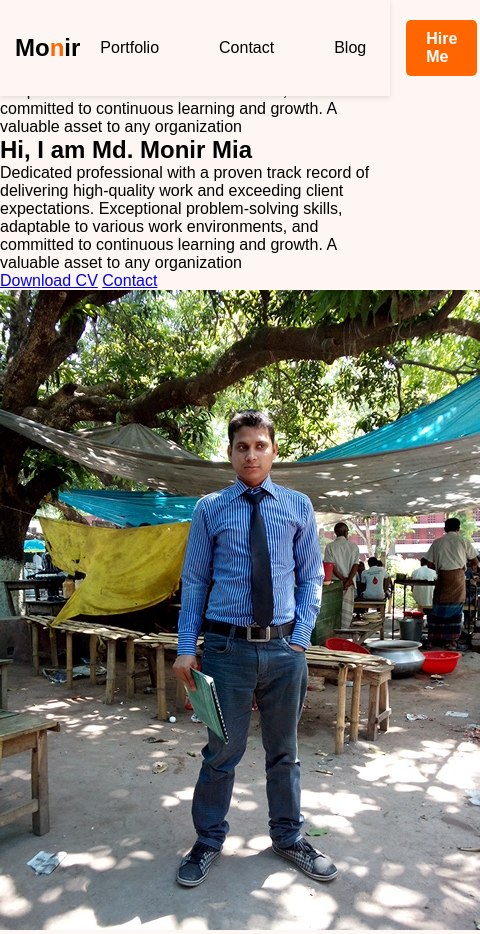
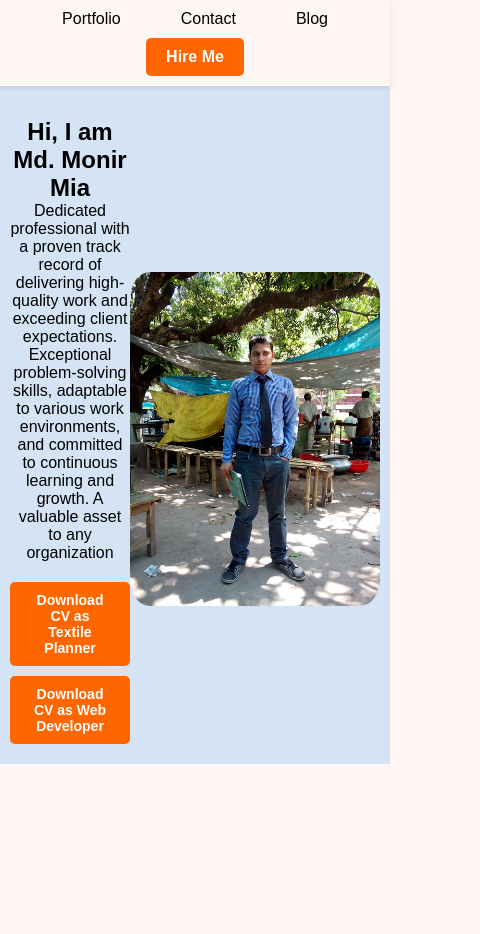
Before and after one commit to monir3430/my_portfolio, a plain HTML site: page index.html in a window 390 px wide. Shown: the whole page, 480 px wide, since content can reach past the window. After the commit the page ends 844 px from the top, so only its background shows below. Drawn offline with Linux system fonts and the light colour scheme.

Commit message:
section-css

```diff
--- a/index.html
+++ b/index.html
@@ -7,9 +7,11 @@
     <link rel="stylesheet" href="styles.css">
 </head>
 <body>
+    <div class="watermark">Developer</div>
     <nav class="navbar">
         <div class="logo">
-            Mo<span style="color:#ff6600">n</span>ir
+            <h1>Mo<span style="color:#ff6600">N</span>ir</h1>
+
         </div>
 
         <div class="nav-right">
@@ -26,32 +28,27 @@
     <!-- New Section Below Navbar -->
 
     <section class="me">
+
        <div class="me-content">
         <div class="text-content">
             <h2>Hi, I am <span>Md. Monir Mia</span></h2>
-            <p>Dedicated professional with a proven track record of delivering high-quality work and exceeding client expectations. Exceptional problem-solving skills, adaptable to various work environments, and committed to continuous learning and growth. A valuable asset to any organization</p>
-
+            <p></p>
+            <div>Dedicated professional with a proven track record of delivering high-quality work and exceeding client expectations. Exceptional problem-solving skills, adaptable to various work environments, and committed to continuous learning and growth. A valuable asset to any organization
+                <div class="button">
+                    <a href="CV/Planner.pdf" class="btn btn-primary">Download CV as Textile Planner</a>
+                    <a href="CV/developer.pdf" class="btn btn-primary">Download CV as Web Developer</a>
+                </div>
+            </div>
         </div>
+           <div class="img-content">
+               <img src="images/me2.JPG" alt="Me Picture"></img>
+           </div>
 
        </div>
-    </section>
-    <section class="hero">
-        <div class="hero-content">
-            <div class="text-content">
-                <h2>Hi, I am <span>Md. Monir Mia</span></h2>
-                <p>Dedicated professional with a proven track record of delivering high-quality work and exceeding client expectations. Exceptional problem-solving skills, adaptable to various work environments, and committed to continuous learning and growth. A valuable asset to any organization</p>
-                <div class="buttons">
-                    <a href="#" class="btn btn-primary">Download CV</a>
-                    <a href="#" class="btn btn-outline">Contact</a>
-                </div>
-            </div>
-            <div class="image-content">
-                <img src="images/me2.JPG" alt="Mary Hardy">
-            </div>
-        </div>
+
     </section>
 
+    <script src="script.js"></script>
 
-    <script src="script.js"></script>
 </body>
 </html>
--- a/styles.css
+++ b/styles.css
@@ -5,7 +5,7 @@
 }
 
 body{
-    font-family: arial, san-serif;
+    font-family: arial, sans-serif;
     background-color: #fdf6f3;
 }
 
@@ -65,3 +65,148 @@ body{
 
 
 /*Section */
+
+.me{
+    background-color: #d4e4f4;
+    display: flex;
+   justify-content: space-between;
+    align-items: center;
+    padding: 50px;
+}
+
+.me-content{
+    display: flex;
+    align-items: center;
+    justify-content: space-between;
+    width: 100%;
+}
+
+.text-content{
+    max-width: 50%;
+}
+.text-content h2{
+    font-size: 48px;
+    font-weight: bold;
+    color: #000;
+}
+.button{
+    margin-top: 20px;
+    display: flex;
+    gap: 20px;
+}
+.btn{
+    padding: 12px 24px;
+    border-radius: 5px;
+    font-size: 16px;
+    font-weight: bold;
+    text-decoration: none;
+}
+
+.btn-primary{
+    background-color: #ff6600;
+    color: #fff;
+}
+.btn-primary:hover{
+    background-color: #005eff;
+}
+
+.img-content img{
+    margin-top: 50px;
+    max-width: 500px;
+    max-height: 400px;
+    border-radius: 8%;
+}
+
+/* Responsive Design */
+
+@media (min-width: 1200px) {
+    .me-content h2  {
+        font-size: 45px;    /* Larger font for big screens */
+    }
+}
+
+/* Small screens (up to 768px, typically for mobile devices) */
+@media (max-width: 768px) {
+    .logo{
+        display: none;
+    }
+    .navbar {
+        flex-direction: column;
+        padding: 10px 20px;
+    }
+
+    .nav-right {
+        flex-direction: column;
+        gap: 10px;
+    }
+
+    .nav-links {
+        flex-direction: column;
+        align-items: center;
+        gap: 10px;
+    }
+   .me-content h2 {
+        font-size: 25px;    /* Adjusted font size for tablets */
+    }
+
+    .me {
+        flex-direction: column;
+        align-items: center;
+        text-align: center;
+        padding: 120px 20px 30px; /* Adjust for mobile layout */
+    }
+
+    .me-content {
+        max-width: 100%;
+    }
+
+    .me-content h2 {
+        font-size: 32px;
+    }
+
+    .me-content p {
+        font-size: 14px;
+    }
+
+    .button {
+        flex-direction: column;
+        gap: 10px;
+    }
+
+    .img-content img {
+        max-width: 300px;
+        margin-top: 20px;
+    }
+}
+
+/* Extra small screens (up to 480px, typically for very small devices) */
+@media (max-width: 480px) {
+    .navbar {
+        padding: 10px 15px;
+    }
+
+    h2 {
+        font-size: 18px;    /* Smaller font size for mobile */
+    }
+
+    .me {
+        padding: 100px 10px 20px; /* Reduce padding for small devices */
+    }
+
+    .me-content h2 {
+        font-size: 24px;
+    }
+
+    .me-content p {
+        font-size: 12px;
+    }
+
+    .img-content img {
+        max-width: 250px;
+    }
+
+    .btn {
+        padding: 10px 20px;
+        font-size: 14px;
+    }
+}
```
Also changed, not shown: 2 other files.
